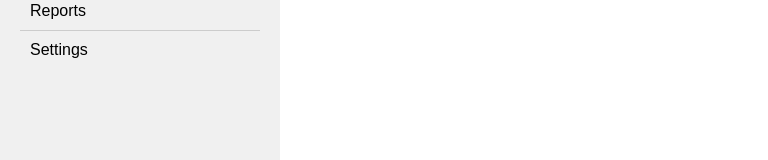
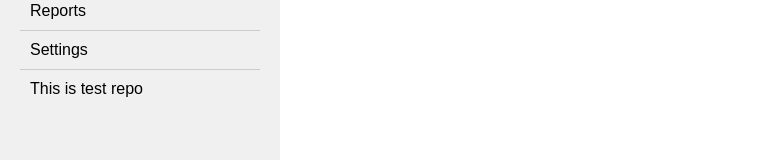
Before and after one commit to Biku2004/TestRepo, a plain HTML site: page index.html in a window 1280 px wide. Shown: the part 170-330 px from the top of the page, without its empty margins (0-768 px from the left). Drawn offline with Linux system fonts and the light colour scheme.

Commit message:
This is a addition

```diff
--- a/index.html
+++ b/index.html
@@ -48,6 +48,7 @@
                 <li>Overview</li>
                 <li>Reports</li>
                 <li>Settings</li>
+                <li>This is test repo</li>
             </ul>
         </div>
         <div class="main-content">
```
